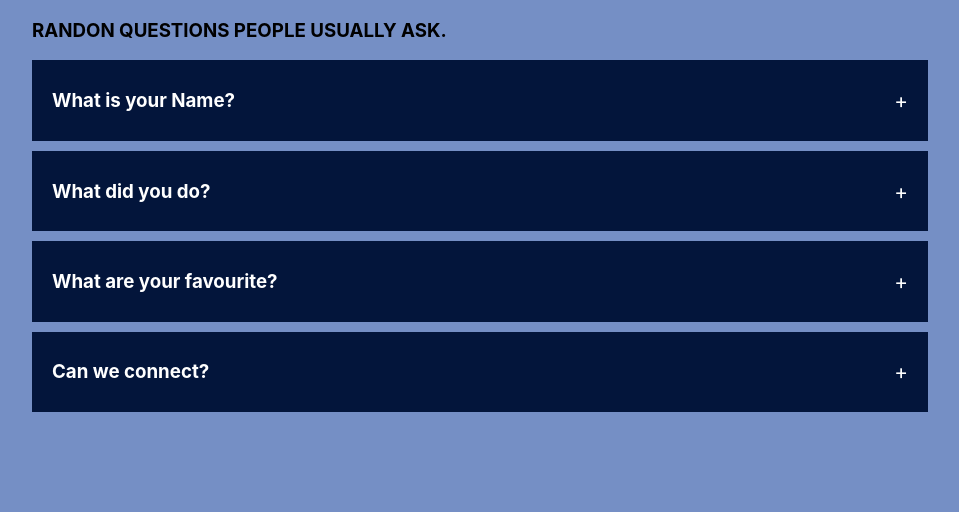
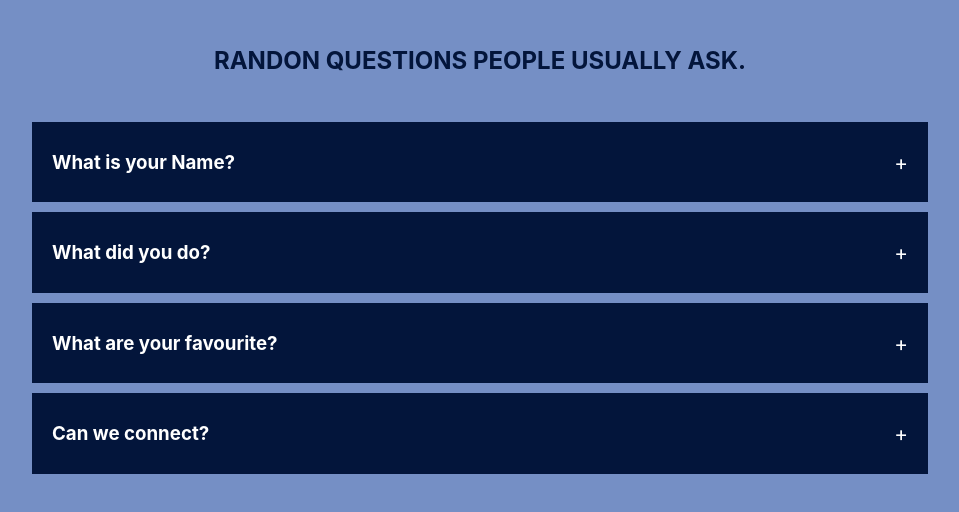
Before and after one commit to MaryAMsendoo/Q-A, a React (Create React App) app: page / in a window 1280 px wide. Shown: the top 512 px of the page, without its empty margins (160-1119 px from the left). Built offline with nearby package versions, Linux system fonts and the light colour scheme.

Commit message:
Update AboutMePage.jsx

```diff
--- a/src/Components/AboutMe/AboutMePage.jsx
+++ b/src/Components/AboutMe/AboutMePage.jsx
@@ -19,7 +19,7 @@ import '../AboutMe/style.css'
   return (
     <div className="container">
       <div className="sub_container">
-      <h3>RANDON QUESTIONS PEOPLE USUALLY ASK.</h3>
+      <h1>RANDON QUESTIONS PEOPLE USUALLY ASK.</h1>
         {/* to validate array */}
         {Data && Data.length > 0 ? (
             // passing a parameter hold a data  values
```
